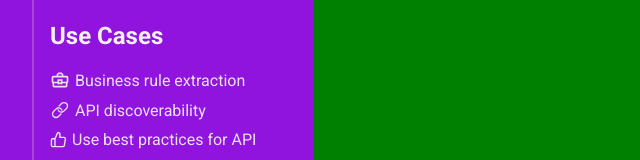
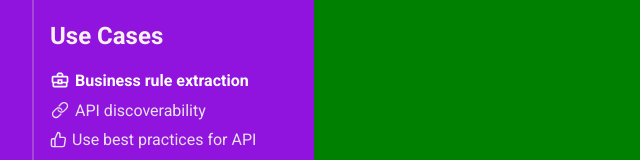
Before and after one commit to srvkmr123/gen-ai, a React (Vite) app in the folder front-end/: page / in a window 1280 px wide. In both pictures the pointer is over the link "Business rule extraction". Shown: the part 139-299 px from the top of the page, without its empty margins (0-640 px from the left). Built offline with nearby package versions, Linux system fonts and the light colour scheme.

Commit message:
hover effect links

```diff
--- a/front-end/src/components/Aside/Aside.scss
+++ b/front-end/src/components/Aside/Aside.scss
@@ -36,6 +36,10 @@
                     color: var(--link-clr);
                     display: flex;
                     align-items: center;
+                    &:hover{
+                        color: white;
+                        font-weight: 800;
+                    }
                 }
             }
         }
```
